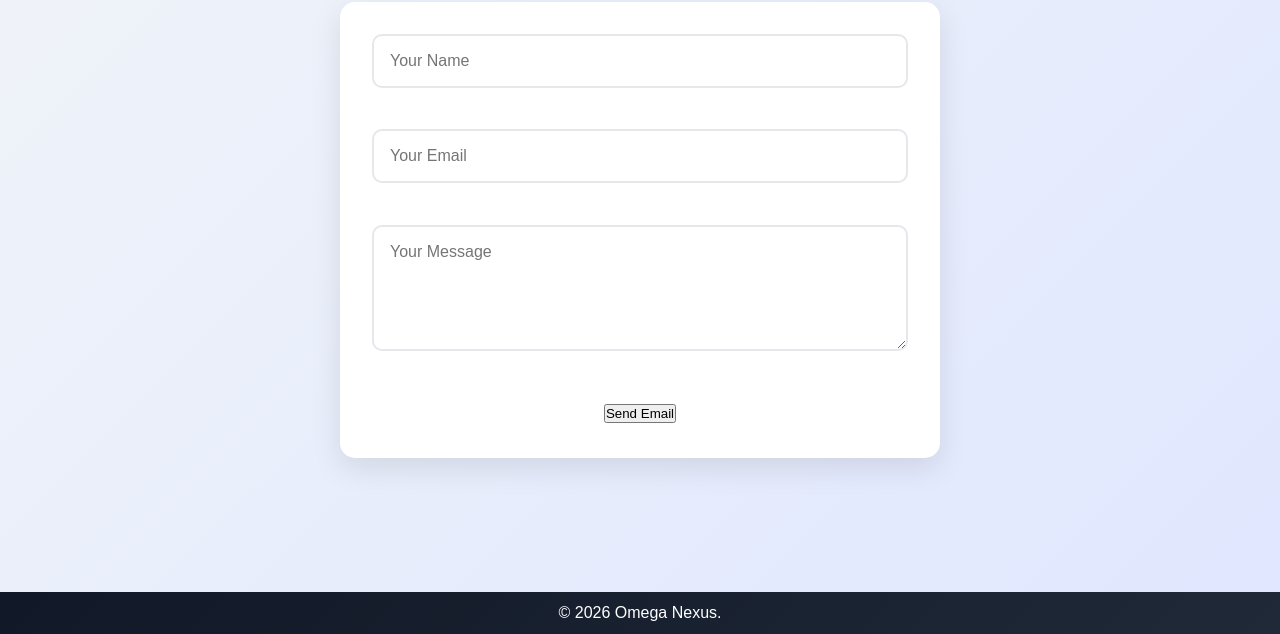
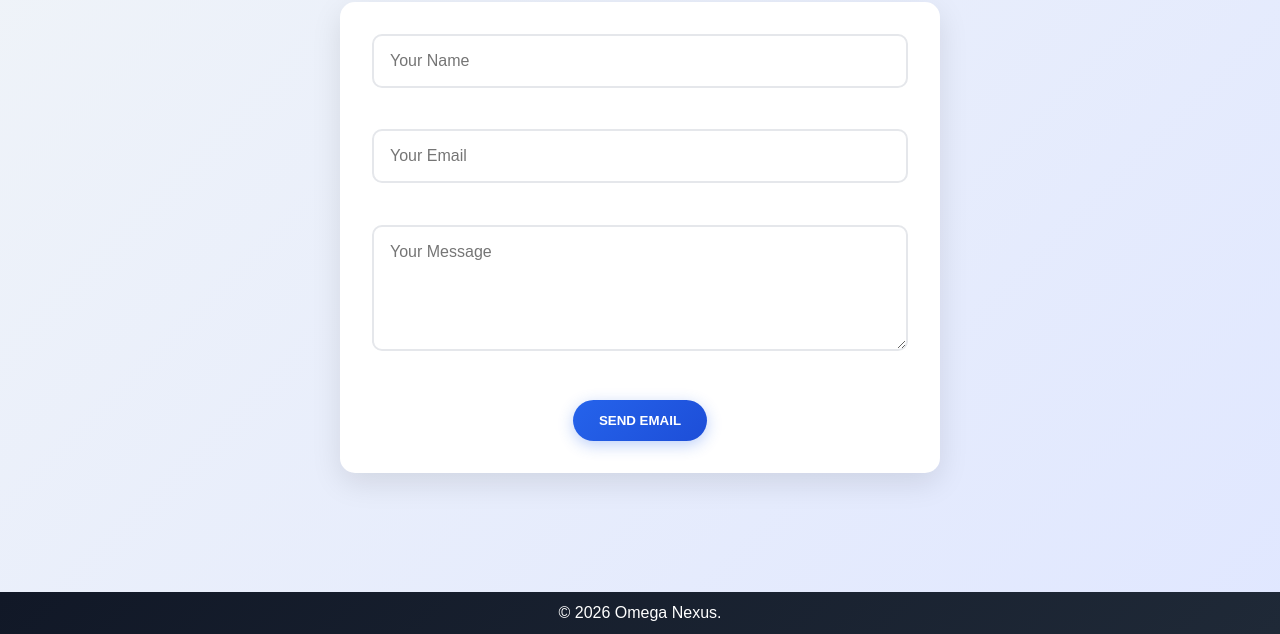
Before and after one commit to omeganexusconsulting/Omeganexuswebsite, a website: page html/contact.html in a window 1280 px wide. Shown: the part 166-800 px from the top of the page. Drawn offline with Linux system fonts and the light colour scheme.

Commit message:
css applied

```diff
--- a/html/contact.html
+++ b/html/contact.html
@@ -37,7 +37,7 @@
 
         <!-- <label>Message</label><br> -->
         <textarea name="message" placeholder="Your Message" rows="5" required></textarea><br><br>
-         <button onclick="SMTP()">Send Email</button>
+         <button class="btn" onclick="SMTP()">Send Email</button>
         <!-- <button type="submit" class="btn">Send Message</button> -->
     </form>
 </section>
```
